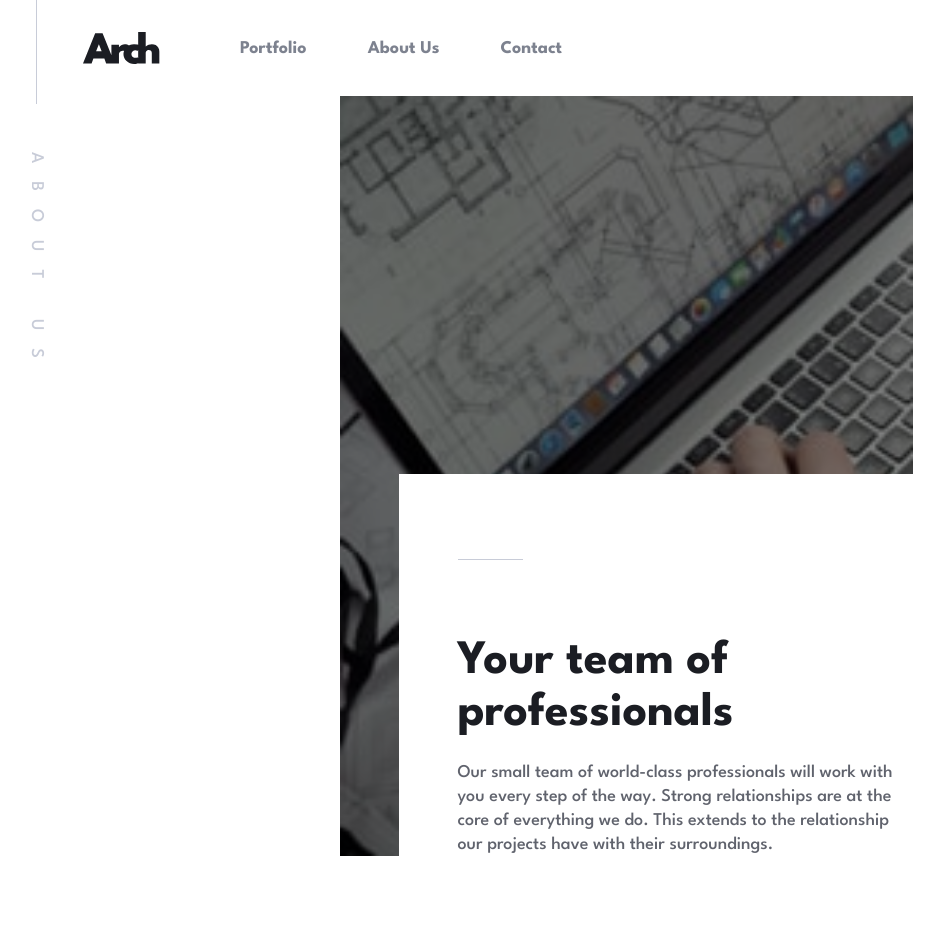
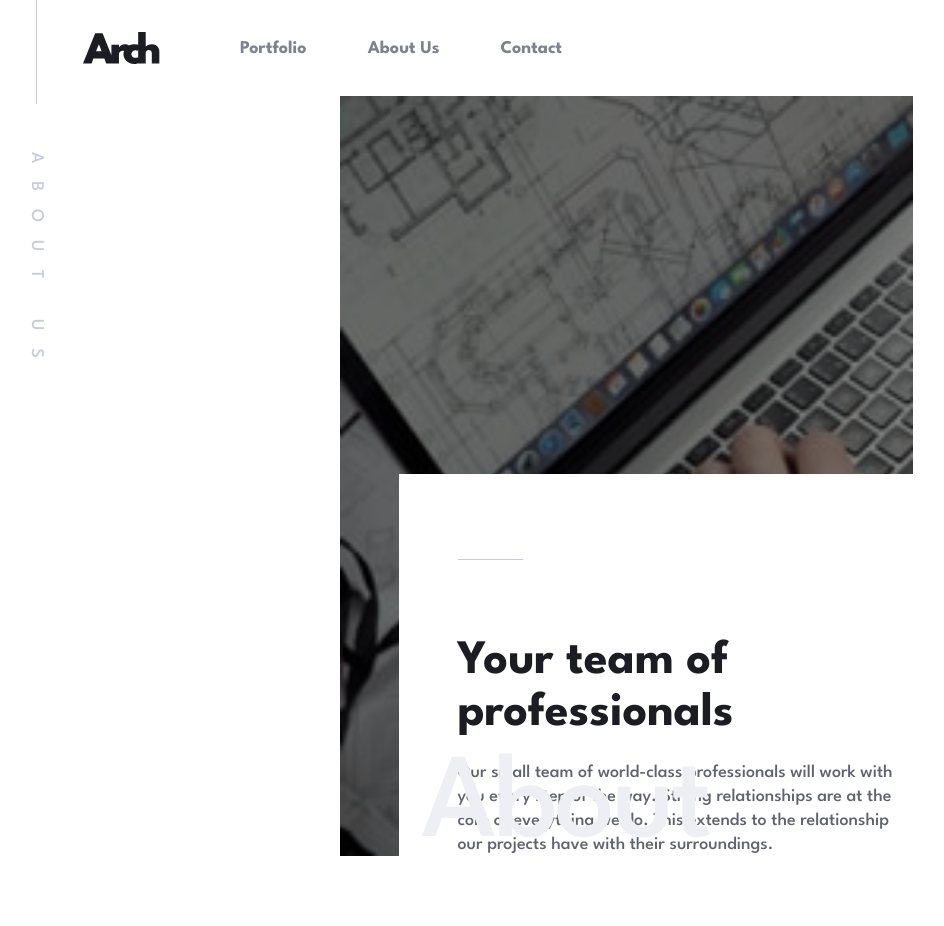
Before and after one commit to gigakhrz/arch-studio-multi-page-website, a Next.js app: page /about in a window 1280 px wide. Shown: the top 926 px of the page, without its empty margins (14-958 px from the left). Built offline with nearby package versions, Linux system fonts and the light colour scheme.

Commit message:
add about text

```diff
--- a/src/app/components/aboutChilds/Team.tsx
+++ b/src/app/components/aboutChilds/Team.tsx
@@ -23,6 +23,9 @@ const Team = (): JSX.Element => {
         </div>
 
         <hr className="bg-[#C8CCD8] border-none w-[65px] h-[1px] md:mt-[85px]" />
+        <h1 className="text-[120px] text-[#EEEFF4] leading-[200px] tracking-[-3px] hidden md:block mb-[-50px] md:absolute md:right-[204px]">
+          About
+        </h1>
       </div>
     </div>
   );
```
